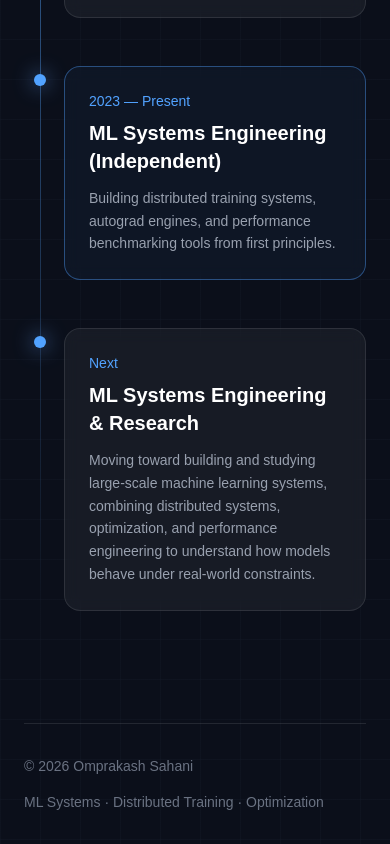
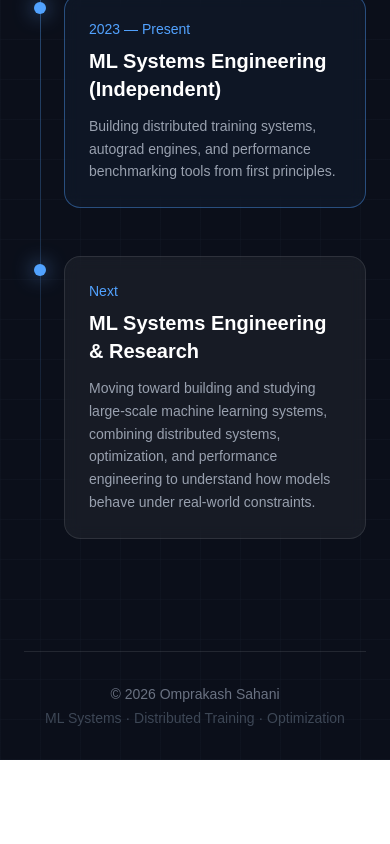
Before and after one commit to OmprakashSahani/ML-Systems-Portfolio, a Next.js app in the folder portfolio/: page / in a window 390 px wide. Shown: the part 3401-4245 px from the top of the page. After the commit the page ends 4161 px from the top, so only its background shows below. Built offline with nearby package versions, Linux system fonts and the light colour scheme.

Commit message:
feat: finalize portfolio with UI polish, project pages, metrics, and UX improvements

```diff
--- a/portfolio/src/app/globals.css
+++ b/portfolio/src/app/globals.css
@@ -61,3 +61,6 @@ body {
     opacity: 0;
   }
 }
+html {
+  scroll-behavior: smooth;
+}
--- a/portfolio/src/app/page.tsx
+++ b/portfolio/src/app/page.tsx
@@ -156,7 +156,7 @@ export default function Home() {
       </section>
 
       {/* Projects */}
-      <section id="projects" className="relative z-10 mx-auto max-w-6xl pb-28">
+      <section id="projects" className="relative z-10 mx-auto max-w-6xl -mt-18 pb-28">
         <div className="mb-10">
           <p className="mb-3 text-sm uppercase tracking-[0.25em] text-blue-400">
             Selected Work
@@ -197,7 +197,7 @@ export default function Home() {
                 href={project.github}
                 target="_blank"
                 rel="noopener noreferrer"
-                className="mt-6 inline-block text-sm text-blue-400 hover:text-blue-300"
+                className="mt-6 inline-block text-sm text-blue-400 hover:text-blue-300 underline-offset-4 hover:underline transition"
               >
                 View Code →
               </a>
@@ -263,11 +263,13 @@ export default function Home() {
       </section>
 
       {/* Footer */}
-      <footer className="relative z-10 mx-auto max-w-6xl border-t border-white/10 py-8 text-sm text-gray-500">
-        <div className="flex flex-col justify-between gap-4 md:flex-row">
-          <p>© 2026 Omprakash Sahani</p>
-          <p>ML Systems · Distributed Training · Optimization</p>
-        </div>
+      <footer className="relative z-10 mx-auto max-w-6xl border-t border-white/10 py-8 text-center">
+        <p className="text-sm text-gray-500">
+          © 2026 Omprakash Sahani
+        </p>
+        <p className="mt-1 text-sm text-gray-600 opacity-80">
+          ML Systems · Distributed Training · Optimization
+        </p>
       </footer>
     </main>
   );
--- a/portfolio/src/app/projects/autograd/page.tsx
+++ b/portfolio/src/app/projects/autograd/page.tsx
@@ -35,7 +35,7 @@ export default function AutogradPage() {
           href="https://github.com/OmprakashSahani/autograd-engine"
           target="_blank"
           rel="noopener noreferrer"
-          className="mb-6 inline-block text-sm text-blue-400 hover:text-blue-300"
+          className="mb-6 inline-block text-sm text-blue-400 hover:text-blue-300 underline-offset-4 hover:underline transition"
         >
           View Repository →
         </a>
--- a/portfolio/src/app/projects/distributed/page.tsx
+++ b/portfolio/src/app/projects/distributed/page.tsx
@@ -31,7 +31,7 @@ export default function DistributedPage() {
           href="https://github.com/OmprakashSahani/distml-core"
           target="_blank"
           rel="noopener noreferrer"
-          className="mb-6 inline-block text-sm text-blue-400 hover:text-blue-300"
+          className="mb-6 inline-block text-sm text-blue-400 hover:text-blue-300 underline-offset-4 hover:underline transition"
         >
           View Repository →
         </a>
--- a/portfolio/src/app/projects/tracker/page.tsx
+++ b/portfolio/src/app/projects/tracker/page.tsx
@@ -31,7 +31,7 @@ export default function TrackerPage() {
           href="https://github.com/OmprakashSahani/ML-Experiment-Tracker"
           target="_blank"
           rel="noopener noreferrer"
-          className="mb-6 inline-block text-sm text-blue-400 hover:text-blue-300"
+          className="mb-6 inline-block text-sm text-blue-400 hover:text-blue-300 underline-offset-4 hover:underline transition"
         >
           View Repository →
         </a>
```
